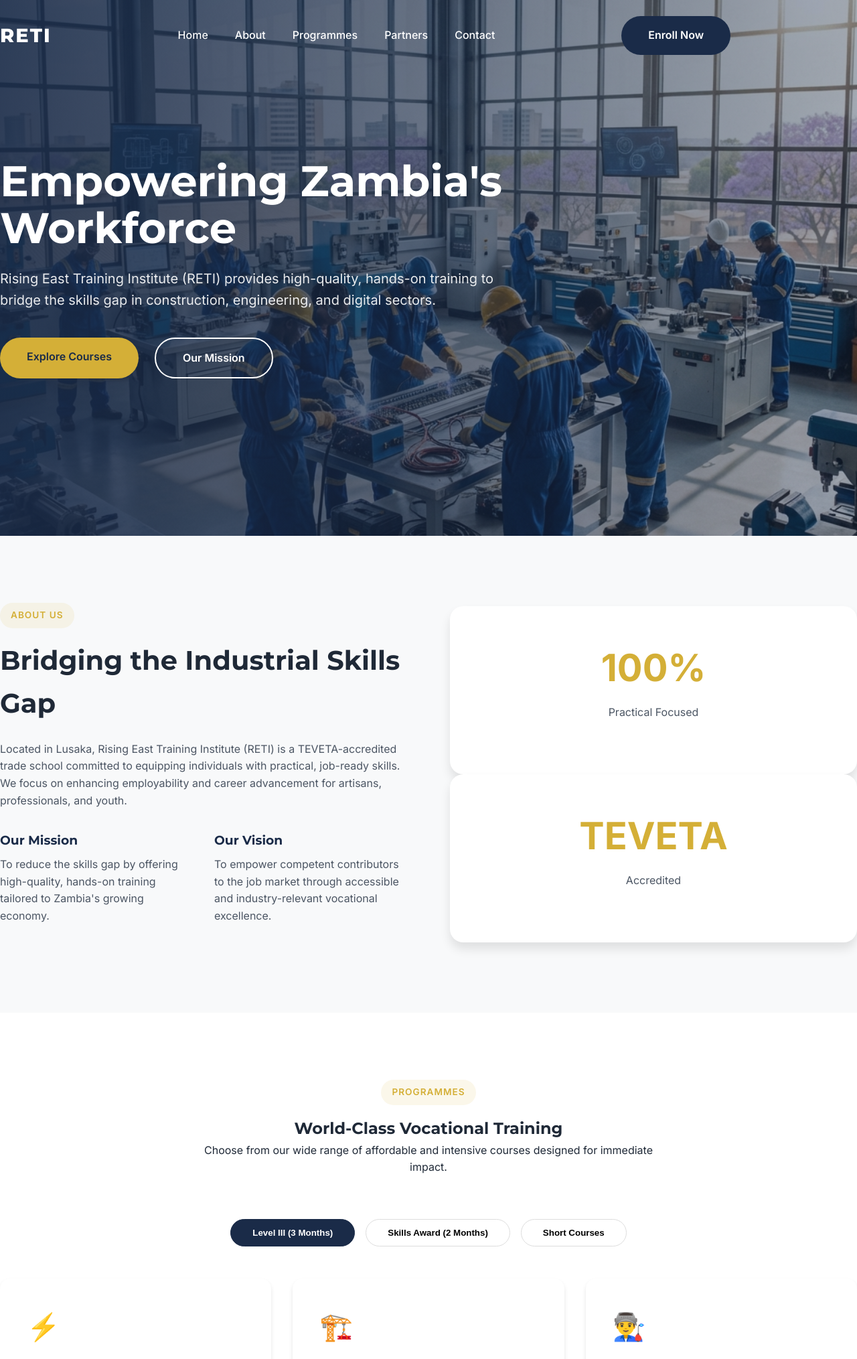
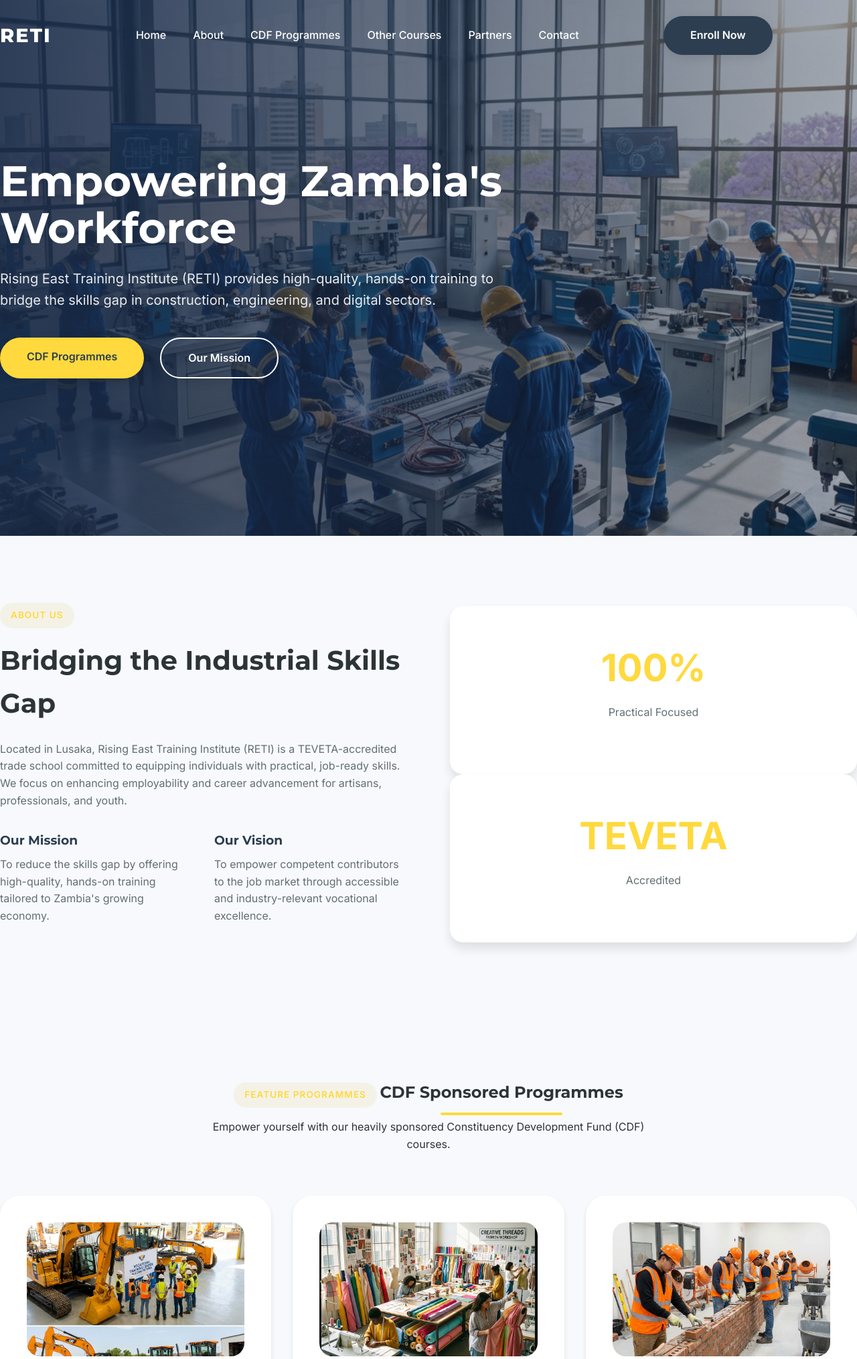
Before and after one commit to Euphemia1/reti, a PHP site: page / in a window 1280 px wide. Shown: the top 2029 px of the page at 67% size. Run offline with PHP 8.4, Linux system fonts and the light colour scheme.

Commit message:
add chnages to webiste add df [prgrams

```diff
--- a/index.html
+++ b/index.html
@@ -11,6 +11,8 @@
 </head>
 
 <body>
+    <!-- Bubble Background -->
+    <div id="bubble-container"></div>
 
     <!-- Header / Navigation -->
     <header id="navbar">
@@ -21,7 +23,8 @@
             <ul class="nav-links">
                 <li><a href="#home">Home</a></li>
                 <li><a href="#about">About</a></li>
-                <li><a href="#courses">Programmes</a></li>
+                <li><a href="#cdf">CDF Programmes</a></li>
+                <li><a href="#courses">Other Courses</a></li>
                 <li><a href="#partners">Partners</a></li>
                 <li><a href="#contact">Contact</a></li>
             </ul>
@@ -46,7 +49,7 @@
                     high-quality, hands-on training to bridge the skills gap in construction, engineering, and digital
                     sectors.</p>
                 <div class="hero-btns animate-fade-up" style="animation-delay: 0.4s;">
-                    <a href="#courses" class="btn btn-gold">Explore Courses</a>
+                    <a href="#cdf" class="btn btn-gold">CDF Programmes</a>
                     <a href="#about" class="btn btn-outline-white">Our Mission</a>
                 </div>
             </div>
@@ -88,13 +91,71 @@
             </div>
         </section>
 
-        <!-- Courses Section -->
+        <!-- CDF Programmes Section (New) -->
+        <section id="cdf" class="courses section-padding">
+            <div class="container">
+                <div class="section-header text-center">
+                    <span class="badge">Feature Programmes</span>
+                    <h2>CDF Sponsored Programmes</h2>
+                    <p>Empower yourself with our heavily sponsored Constituency Development Fund (CDF) courses.</p>
+                </div>
+
+                <div class="courses-grid">
+                    <!-- CDF: Heavy Duty -->
+                    <div class="course-card">
+                        <img src="heavy-duty.png" alt="Heavy Duty Equipment">
+                        <div class="course-icon">🚜</div>
+                        <h3>Heavy Duty Equipment</h3>
+                        <p>Master the operation of excavators, graders, and heavy machinery. Job-ready skills.</p>
+                    </div>
+                    <!-- CDF: Fashion -->
+                    <div class="course-card">
+                        <img src="fashion.png" alt="Fashion Designing">
+                        <div class="course-icon">🧵</div>
+                        <h3>Fashion Designing</h3>
+                        <p>Create cutting-edge fashion and learn textile technology in our creative workshops.</p>
+                    </div>
+                    <!-- CDF: Bricklaying -->
+                    <div class="course-card">
+                        <img src="bricklaying.png" alt="Bricklaying">
+                        <div class="course-icon">🏗️</div>
+                        <h3>Bricklaying & Masonry</h3>
+                        <p>Build the future with professional bricklaying and construction techniques.</p>
+                    </div>
+                    <!-- CDF: Electrical -->
+                    <div class="course-card">
+                        <img src="electrical.png" alt="Electrical Engineering">
+                        <div class="course-icon">⚡</div>
+                        <h3>Electrical Engineering</h3>
+                        <p>Become a certified electrician with hands-on training in wiring and circuits.</p>
+                    </div>
+                    <!-- CDF: Food Production -->
+                    <div class="course-card">
+                        <img src="courses-grid.jpg" alt="Food Production" style="filter: hue-rotate(45deg);">
+                        <!-- Placeholder -->
+                        <div class="course-icon">🍳</div>
+                        <h3>Food Production</h3>
+                        <p>Culinary arts and professional food production for the hospitality industry.</p>
+                    </div>
+                    <!-- CDF: Feed Formulation -->
+                    <div class="course-card">
+                        <img src="courses-grid.jpg" alt="Feed Formulation" style="filter: hue-rotate(90deg);">
+                        <!-- Placeholder -->
+                        <div class="course-icon">�</div>
+                        <h3>Feed Formulation</h3>
+                        <p>Scientific animal feed formulation to boost agricultural productivity.</p>
+                    </div>
+                </div>
+            </div>
+        </section>
+
+        <!-- Other Courses Section -->
         <section id="courses" class="courses section-padding light-bg">
             <div class="container">
                 <div class="section-header text-center">
-                    <span class="badge">Programmes</span>
-                    <h2>World-Class Vocational Training</h2>
-                    <p>Choose from our wide range of affordable and intensive courses designed for immediate impact.</p>
+                    <span class="badge">More Programmes</span>
+                    <h2>Other Vocational Training</h2>
+                    <p>Explore our wide range of certificate and award courses.</p>
                 </div>
 
                 <div class="course-categories">
@@ -104,44 +165,19 @@
                 </div>
 
                 <div class="courses-grid" id="courseContainer">
-                    <!-- Level III Programmes -->
+                    <!-- Level III Programmes (Filtered minus the ones moved to CDF if duplicates, but keeping general lists is fine) -->
                     <div class="course-card" data-category="level3">
-                        <div class="course-icon">⚡</div>
-                        <h3>Electrical Engineering</h3>
-                        <p>Level III Certificate. Minimum Grade 9. Duration: 3 months.</p>
-                    </div>
-                    <div class="course-card" data-category="level3">
-                        <div class="course-icon">🏗️</div>
-                        <h3>Bricklaying & Masonry</h3>
-                        <p>Level III Certificate. Hands-on construction training.</p>
-                    </div>
-                    <div class="course-card" data-category="level3">
-                        <div class="course-icon">👨‍🏭</div>
+                        <div class="course-icon">�‍🏭</div>
                         <h3>Metal Fabrication & Welding</h3>
                         <p>Level III Certificate. Industrial welding techniques.</p>
-                    </div>
-                    <div class="course-card" data-category="level3">
-                        <div class="course-icon">🍳</div>
-                        <h3>Food Production</h3>
-                        <p>Level III Certificate. Professional culinary skills.</p>
                     </div>
                     <div class="course-card" data-category="level3">
                         <div class="course-icon">🌱</div>
                         <h3>General Agriculture</h3>
                         <p>Level III Certificate. Modern farming and production.</p>
                     </div>
-                    <div class="course-card" data-category="level3">
-                        <div class="course-icon">🧵</div>
-                        <h3>Fashion Design</h3>
-                        <p>Level III Certificate. Textile technology and design.</p>
-                    </div>
 
                     <!-- Skills Award Programmes -->
-                    <div class="course-card hide" data-category="skills">
-                        <div class="course-icon">🚜</div>
-                        <h3>Heavy Equipment Ops</h3>
-                        <p>JCB, Grader, and Excavator Operations. Max 2 months.</p>
-                    </div>
                     <div class="course-card hide" data-category="skills">
                         <div class="course-icon">❄️</div>
                         <h3>HVAC & Refrigeration</h3>
--- a/main.js
+++ b/main.js
@@ -69,4 +69,33 @@ document.addEventListener('DOMContentLoaded', () => {
     }, observerOptions);
 
     document.querySelectorAll('.animate-fade-up').forEach(el => observer.observe(el));
+
+    // Bubble Generation
+    function createBubbles() {
+        const container = document.getElementById('bubble-container');
+        if (!container) return;
+
+        const bubbleCount = 15; // Number of bubbles
+
+        for (let i = 0; i < bubbleCount; i++) {
+            const bubble = document.createElement('div');
+            bubble.classList.add('bubble');
+
+            // Randomize properties
+            const size = Math.random() * 60 + 20; // 20px - 80px
+            const left = Math.random() * 100; // 0% - 100%
+            const duration = Math.random() * 10 + 10; // 10s - 20s
+            const delay = Math.random() * 10; // 0s - 10s
+
+            bubble.style.width = `${size}px`;
+            bubble.style.height = `${size}px`;
+            bubble.style.left = `${left}%`;
+            bubble.style.animationDuration = `${duration}s`;
+            bubble.style.animationDelay = `-${delay}s`; // Negative delay to start mid-animation
+
+            container.appendChild(bubble);
+        }
+    }
+
+    createBubbles();
 });
--- a/style.css
+++ b/style.css
@@ -1,19 +1,30 @@
 @import url('https://fonts.googleapis.com/css2?family=Inter:wght@300;400;500;600;700&family=Montserrat:wght@600;700;800&display=swap');
 
 :root {
-    /* Primary Color Palette */
-    --primary: #1A2B48;
-    /* Deep Navy */
-    --primary-light: #2A3F61;
-    --accent: #D4AF37;
-    /* Metallic Gold */
-    --accent-hover: #B8962E;
-    --secondary: #F8F9FA;
+    /* Primary Color Palette - VIBRANT UPDATE */
+    --primary: #2C3E50;
+    /* Deep Blue */
+    --primary-light: #34495E;
+    --accent: #FFD93D;
+    /* Bright Pop Yellow */
+    --accent-hover: #FFC300;
+
+    /* Fun Bubble Colors */
+    --bubble-1: #FF6B6B;
+    /* Pop Red */
+    --bubble-2: #4ECDC4;
+    /* Pop Teal */
+    --bubble-3: #FFD93D;
+    /* Pop Yellow */
+    --bubble-4: #6C5CE7;
+    /* Pop Purple */
+
+    --secondary: #F7F9FC;
     /* Soft White */
 
     /* Text Colors */
-    --text-dark: #1F2937;
-    --text-muted: #4B5563;
+    --text-dark: #2D3436;
+    --text-muted: #636E72;
     --text-light: #FFFFFF;
 
     /* UI Elements */
@@ -469,3 +480,172 @@ footer {
         font-size: 3rem;
     }
 }
+
+/* --- BUBBLE THEME & ANIMATIONS --- */
+
+.leader-img {
+    width: 100%;
+    border-radius: 30px;
+    box-shadow: var(--shadow-lg);
+    transition: transform 0.3s;
+}
+
+.leader-img:hover {
+    transform: scale(1.02) rotate(1deg);
+}
+
+/* Floating Bubbles Background */
+.bubble-container {
+    position: fixed;
+    top: 0;
+    left: 0;
+    width: 100%;
+    height: 100%;
+    z-index: -1;
+    overflow: hidden;
+    pointer-events: none;
+}
+
+.bubble {
+    position: absolute;
+    bottom: -150px;
+    background: radial-gradient(circle at 30% 30%, rgba(255, 255, 255, 0.8), rgba(255, 255, 255, 0.1));
+    border-radius: 50%;
+    opacity: 0.6;
+    animation: floatUp linear infinite;
+}
+
+.bubble:nth-child(even) {
+    background-color: var(--bubble-2);
+}
+
+.bubble:nth-child(odd) {
+    background-color: var(--bubble-3);
+}
+
+.bubble:nth-child(3n) {
+    background-color: var(--bubble-1);
+}
+
+.bubble:nth-child(4n) {
+    background-color: var(--bubble-4);
+}
+
+@keyframes floatUp {
+    0% {
+        transform: translateY(0) scale(1);
+        opacity: 0.6;
+    }
+
+    100% {
+        transform: translateY(-120vh) scale(1.2);
+        opacity: 0;
+    }
+}
+
+/* Shake Animation */
+@keyframes shake {
+    0% {
+        transform: translateX(0);
+    }
+
+    25% {
+        transform: translateX(-5px) rotate(-1deg);
+    }
+
+    50% {
+        transform: translateX(5px) rotate(1deg);
+    }
+
+    75% {
+        transform: translateX(-5px) rotate(-1deg);
+    }
+
+    100% {
+        transform: translateX(0);
+    }
+}
+
+/* Card Updates */
+.course-card {
+    border-radius: 30px;
+    /* Bubbly */
+    border: none;
+    overflow: hidden;
+    position: relative;
+    z-index: 1;
+}
+
+.course-card img {
+    width: 100%;
+    height: 200px;
+    object-fit: cover;
+    border-radius: 20px;
+    margin-bottom: 1rem;
+    transition: transform 0.4s ease;
+}
+
+.course-card:hover img {
+    transform: scale(1.1);
+}
+
+.course-card:hover {
+    transform: translateY(-10px);
+    box-shadow: 0 15px 30px rgba(0, 0, 0, 0.15);
+    animation: shake 0.4s ease-in-out;
+}
+
+.course-card::before {
+    content: '';
+    position: absolute;
+    top: -50%;
+    left: -50%;
+    width: 200%;
+    height: 200%;
+    background: radial-gradient(circle, rgba(255, 255, 255, 0.8) 0%, transparent 60%);
+    opacity: 0;
+    transform: scale(0.5);
+    transition: opacity 0.5s, transform 0.5s;
+    pointer-events: none;
+}
+
+.course-card:hover::before {
+    opacity: 0.3;
+    transform: scale(1);
+}
+
+.course-icon {
+    font-size: 3rem;
+    transition: transform 0.3s cubic-bezier(0.175, 0.885, 0.32, 1.275);
+}
+
+.course-card:hover .course-icon {
+    transform: scale(1.3) rotate(10deg);
+}
+
+/* Button Updates */
+.btn {
+    border-radius: 50px;
+    box-shadow: 0 4px 15px rgba(0, 0, 0, 0.1);
+}
+
+.btn:hover {
+    animation: shake 0.4s ease-in-out;
+    box-shadow: 0 8px 25px rgba(0, 0, 0, 0.2);
+}
+
+/* Enhanced Section Headers */
+.section-header h2 {
+    position: relative;
+    display: inline-block;
+}
+
+.section-header h2::after {
+    content: '';
+    display: block;
+    width: 50%;
+    height: 4px;
+    background: var(--accent);
+    margin: 10px auto 0;
+    border-radius: 10px;
+}
```
Also changed, not shown: bricklaying.png (added), electrical.png (added), fashion.png (added), heavy-duty.png (added).
